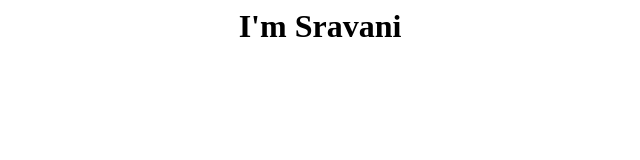
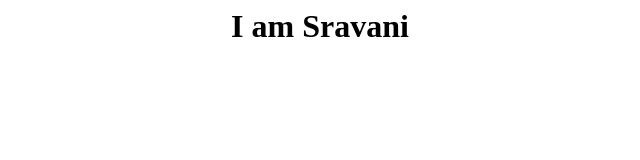
Before and after one commit to mugonda/sravani_resume11, a plain HTML site: page index.html in a window 1280 px wide. Shown: the whole page, without its empty margins (320-960 px from the left). Drawn offline with Linux system fonts and the light colour scheme.

Commit message:
second commit

```diff
--- a/index.html
+++ b/index.html
@@ -4,6 +4,6 @@
 <title>My resume</title>
 </head>
 <body>
-<h1 align="center">I'm Sravani</h1>
+<h1 align="center">I am Sravani</h1>
 </body>
 </html>
```
